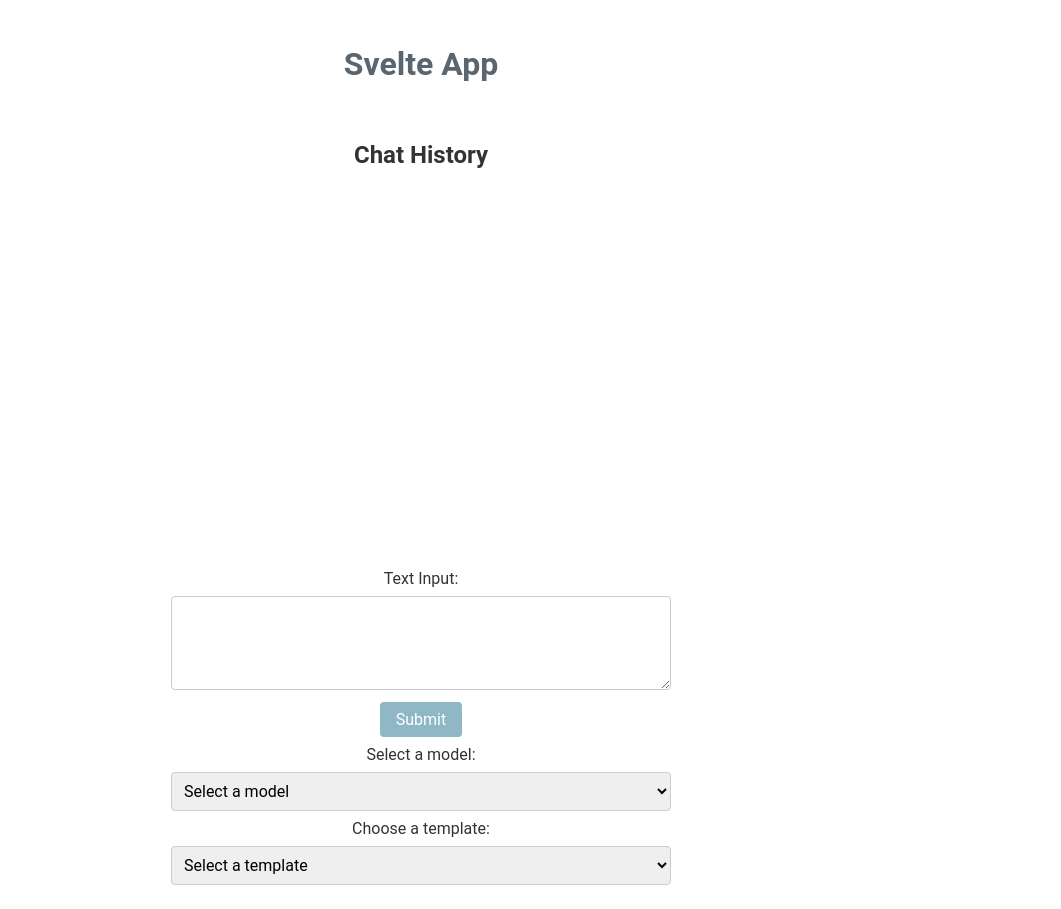
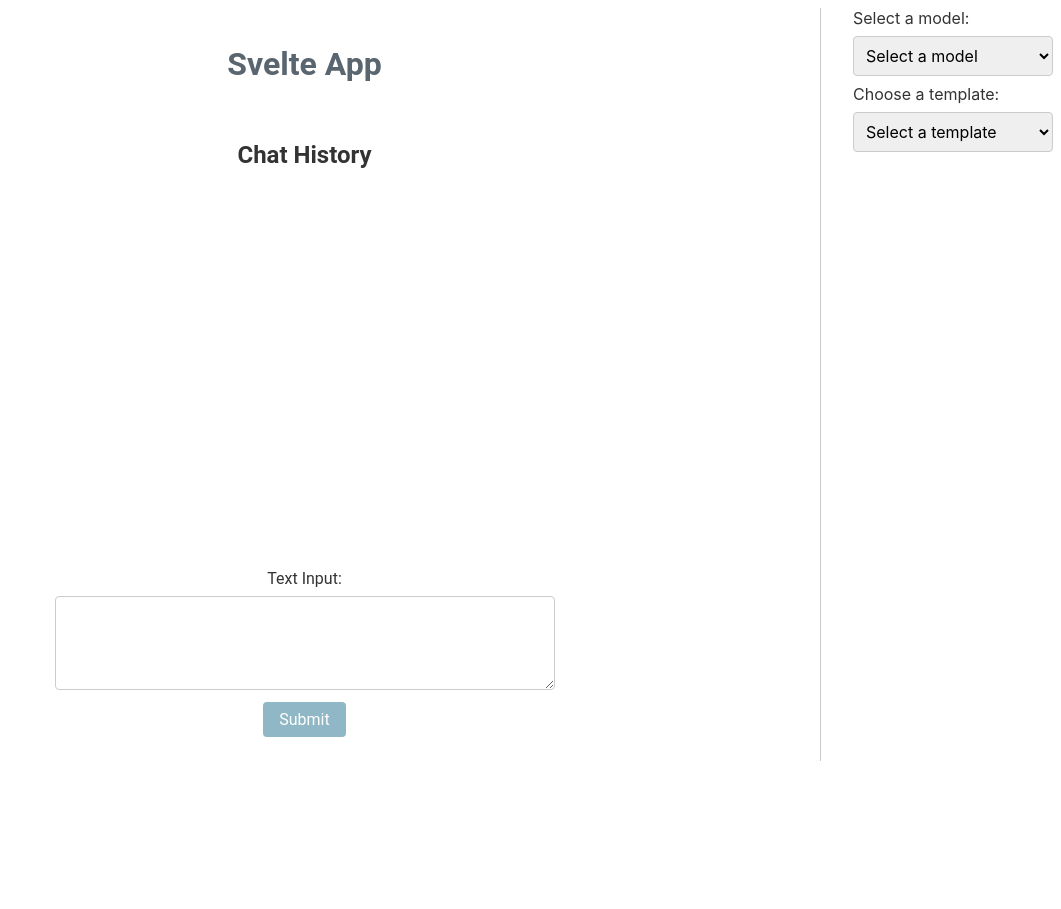
Before and after one commit to sekaki22/LM-playground, a Svelte app in the folder src/front/: page / in a window 1280 px wide. Shown: the whole page, without its empty margins (219-1280 px from the left). After the commit the page ends 800 px from the top, so only its background shows below. Built offline with nearby package versions, Linux system fonts and the light colour scheme.

Commit message:
Add sidebar

```diff
--- a/src/front/src/App.svelte
+++ b/src/front/src/App.svelte
@@ -55,7 +55,8 @@
     textInput = template ? template.content : '';
   };
 </script>
-
+<div class="layout">
+  <div class="main-content">
     <main>
         <h1>Svelte App</h1>
 
@@ -64,19 +65,22 @@
         bind:textInput
         on:submitForm="{submitForm}"
       />
+
+    </main>
+  </div>
+  <div class="right-column">
     <ModelChooser
       {models}
       bind:selectedModel
-    bind:modelStatus
-    on:modelChange="{selectModel}"
+      on:modelChange="{(e) => selectModel(e.detail)}"
     />
     <TemplateChooser
         {templates}
         bind:selectedTemplate
         on:templateChange="{populateTextbox}"
       />
-
-</main>
+  </div>
+</div>
 
 <style>
   main {
@@ -91,7 +95,22 @@
     color: #59656f;
   }
 
+  .layout {
+      display: flex;
+      flex-direction: row;
+      justify-content: space-between;
+      align-items: flex-start;
+    }
 
+    .main-content {
+       flex: 1;
+       margin-right: 2rem;
+       border-right: 1px solid #ccc;
+  }
+
+    .right-column {
+      flex: 0 0 200px; /* You can adjust the width of the right column here */
+    }
 
 
 </style>
```
Lines whose indentation alone changed are shown as unchanged.
